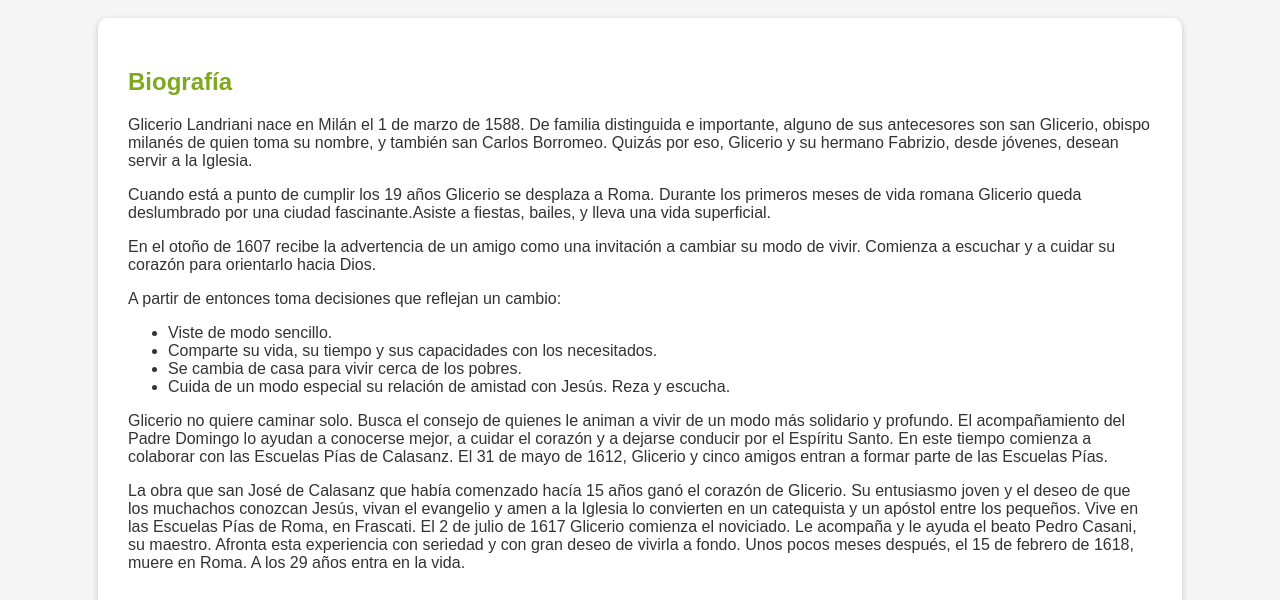
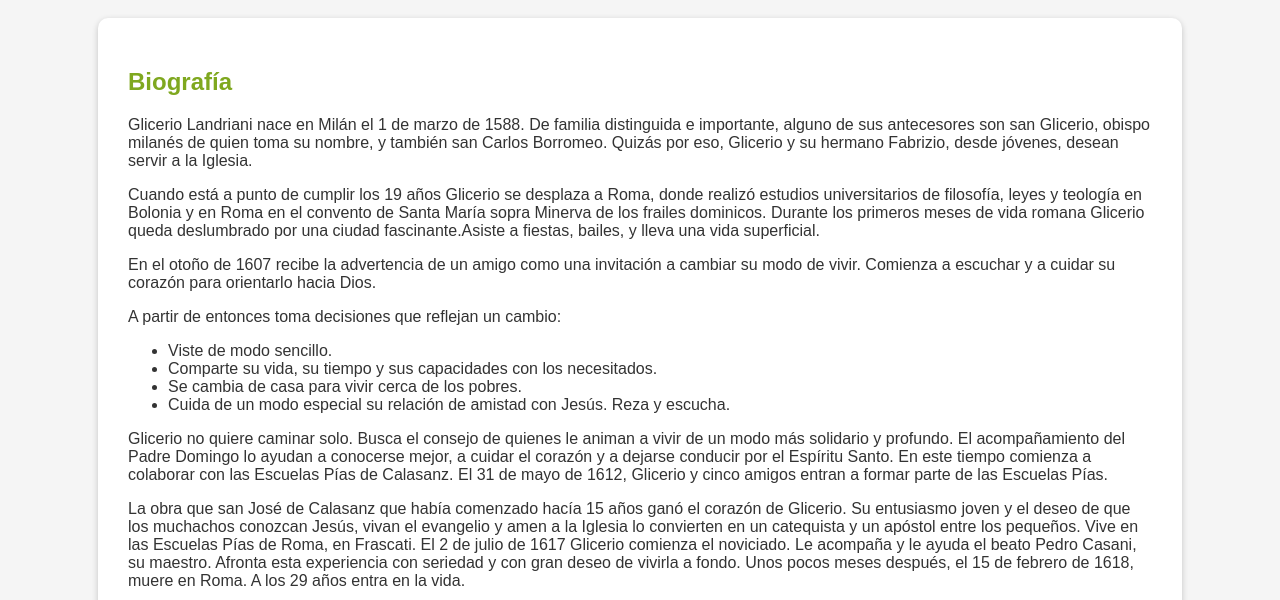
Before and after one commit to florlovece/Proyecto1, a plain HTML site: page index.html in a window 1280 px wide. Shown: the part 200-800 px from the top of the page. Drawn offline with Linux system fonts and the light colour scheme.

Commit message:
Add files via upload

```diff
--- a/index.html
+++ b/index.html
@@ -26,7 +26,8 @@
             <p>
                Glicerio Landriani nace en Milán el 1 de marzo de 1588. De familia distinguida e importante, alguno de sus antecesores son san Glicerio, obispo milanés de quien toma su nombre, y también san Carlos Borromeo. Quizás por eso, Glicerio y su hermano Fabrizio, desde jóvenes, desean servir a la Iglesia.
             </p>
-            <p>Cuando está a punto de cumplir los 19 años Glicerio se desplaza a Roma. Durante los primeros meses de vida romana Glicerio queda deslumbrado por una ciudad fascinante.Asiste a fiestas, bailes, y lleva una vida superficial.</p>
+            <p>Cuando está a punto de cumplir los 19 años Glicerio se desplaza a Roma, donde realizó estudios universitarios de filosofía, leyes y teología en Bolonia y en Roma en el convento de Santa María sopra Minerva de los frailes dominicos.
+ Durante los primeros meses de vida romana Glicerio queda deslumbrado por una ciudad fascinante.Asiste a fiestas, bailes, y lleva una vida superficial.</p>
             <p>En el otoño de 1607 recibe la advertencia de un amigo como una invitación a cambiar su modo de vivir. Comienza a escuchar y a cuidar su corazón para orientarlo hacia Dios.</p>
             <p>A partir de entonces toma decisiones que reflejan un cambio:</p>
             <ul>
```
